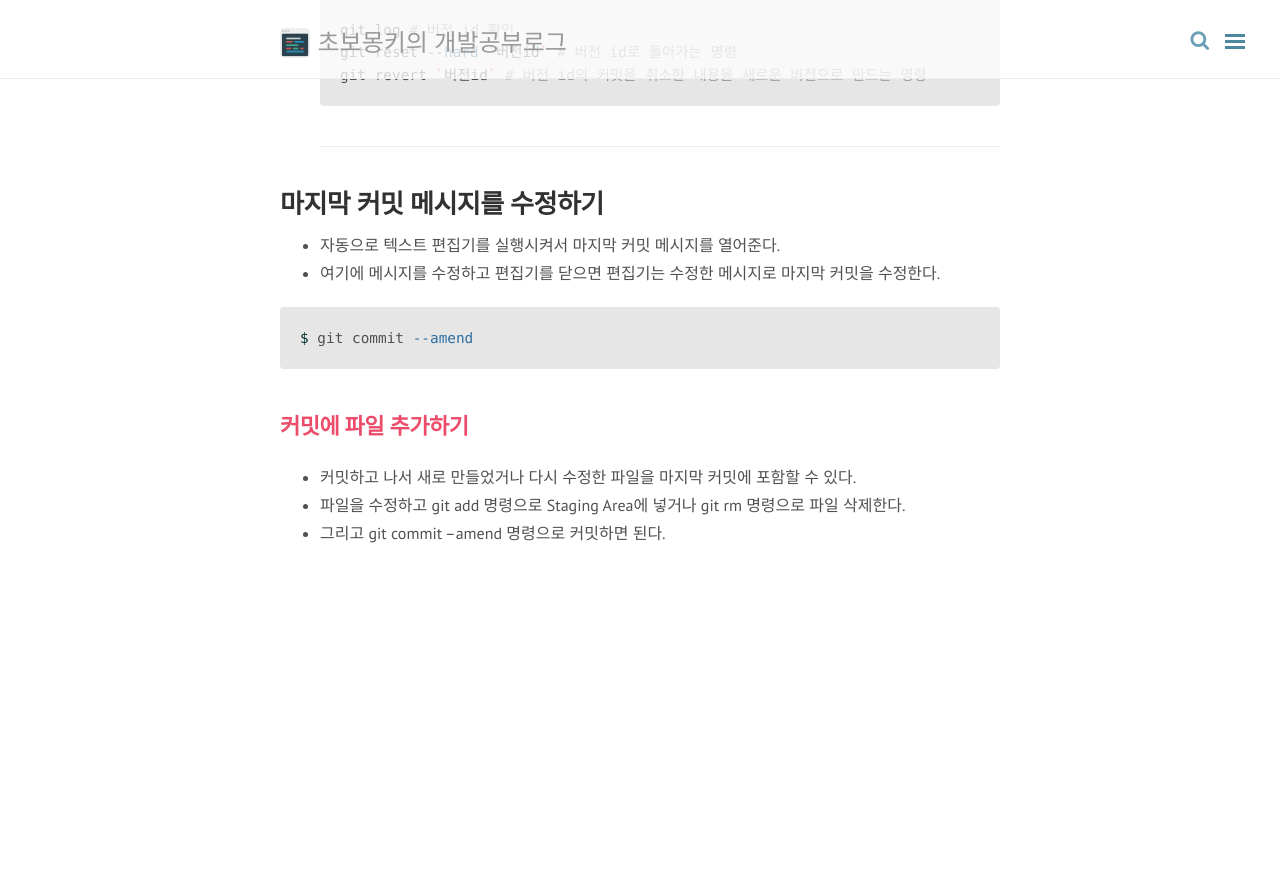
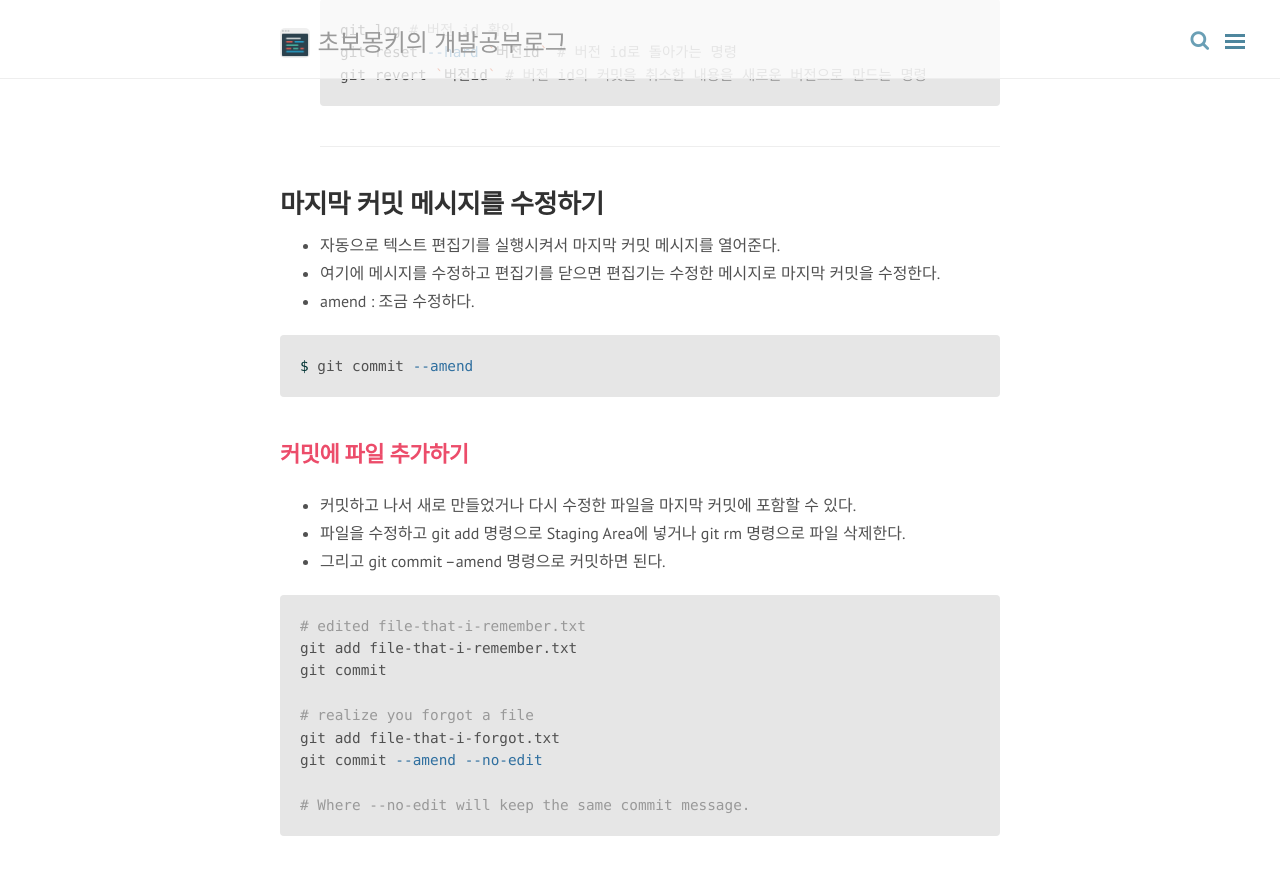
Before and after one commit to wayhome25/wayhome25.github.io, a Jekyll site: the page built from _posts/git/2017-03-27-git-00-intro.md, in a window 1280 px wide and 900 px high, scrolled down 2305 px. Shown: the top 875 px of the window. Built offline with Jekyll 4.4.1, drawn with Linux system fonts in a browser that asks for light colours; nearby versions of some CDN libraries; comment, search, counter and statistics services are not loaded; before the commit the page ends 2916 px from its top, so only the background shows below that.

Commit message:
post update

````diff
--- a/_posts/git/2017-03-27-git-00-intro.md
+++ b/_posts/git/2017-03-27-git-00-intro.md
@@ -93,6 +93,7 @@ git revert `버전id` # 버전 id의 커밋을 취소한 내용을 새로운 버
 # 마지막 커밋 메시지를 수정하기
 - 자동으로 텍스트 편집기를 실행시켜서 마지막 커밋 메시지를 열어준다.
 - 여기에 메시지를 수정하고 편집기를 닫으면 편집기는 수정한 메시지로 마지막 커밋을 수정한다.
+- amend : 조금 수정하다.
 
 ```shell
 $ git commit --amend
@@ -102,3 +103,15 @@ $ git commit --amend
 - 커밋하고 나서 새로 만들었거나 다시 수정한 파일을 마지막 커밋에 포함할 수 있다.
 - 파일을 수정하고 git add 명령으로 Staging Area에 넣거나 git rm 명령으로 파일 삭제한다.
 - 그리고 git commit --amend 명령으로 커밋하면 된다.
+
+```shell
+# edited file-that-i-remember.txt
+git add file-that-i-remember.txt
+git commit
+
+# realize you forgot a file
+git add file-that-i-forgot.txt
+git commit --amend --no-edit
+
+# Where --no-edit will keep the same commit message.
+```
````
Also changed, not shown: _posts/TIL(Today I Learned)/2017-04-20-04-23-TIL.md (+10 -0 lines), _posts/algorithm/2017-04-24-iterator.md (added, +52 -0 lines).
